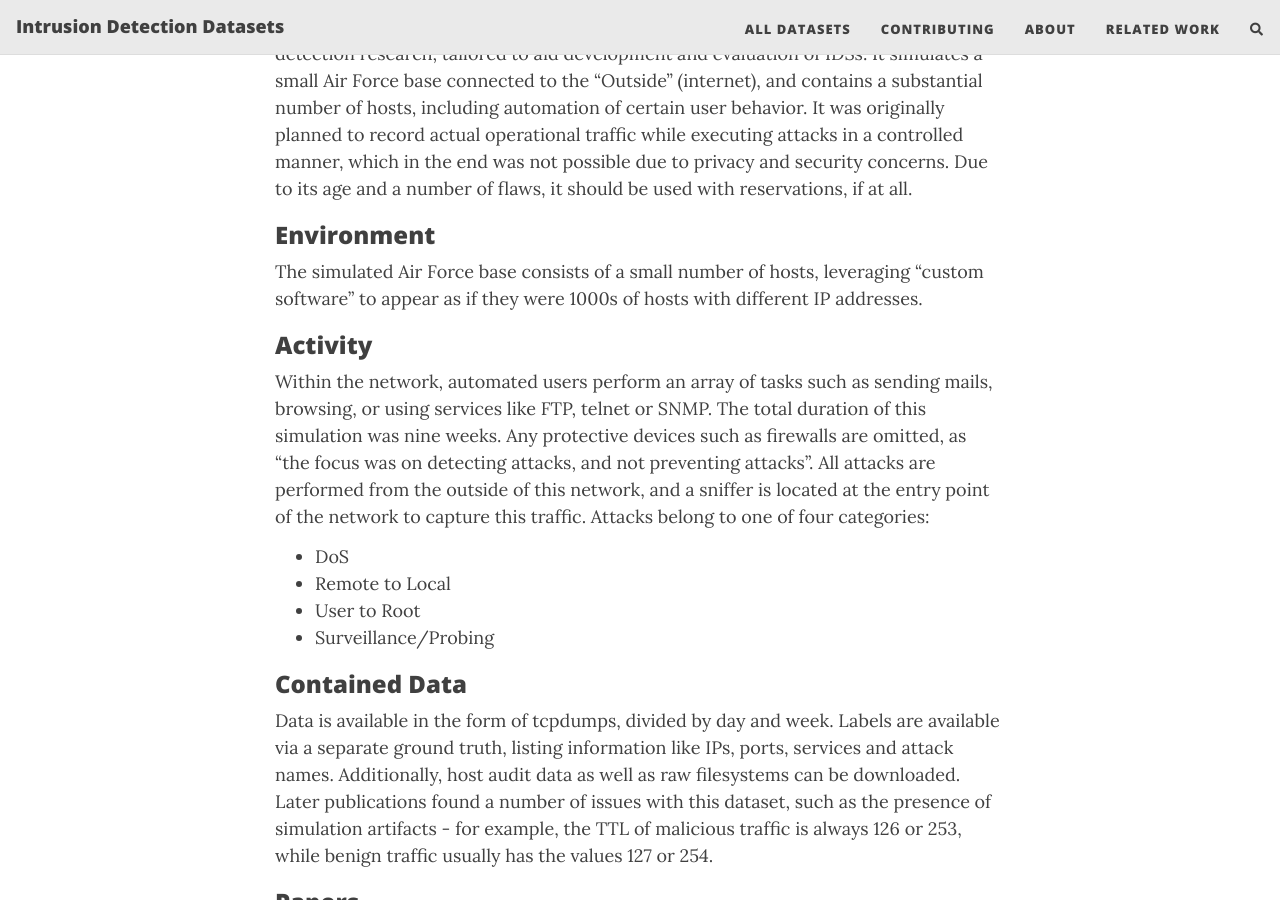
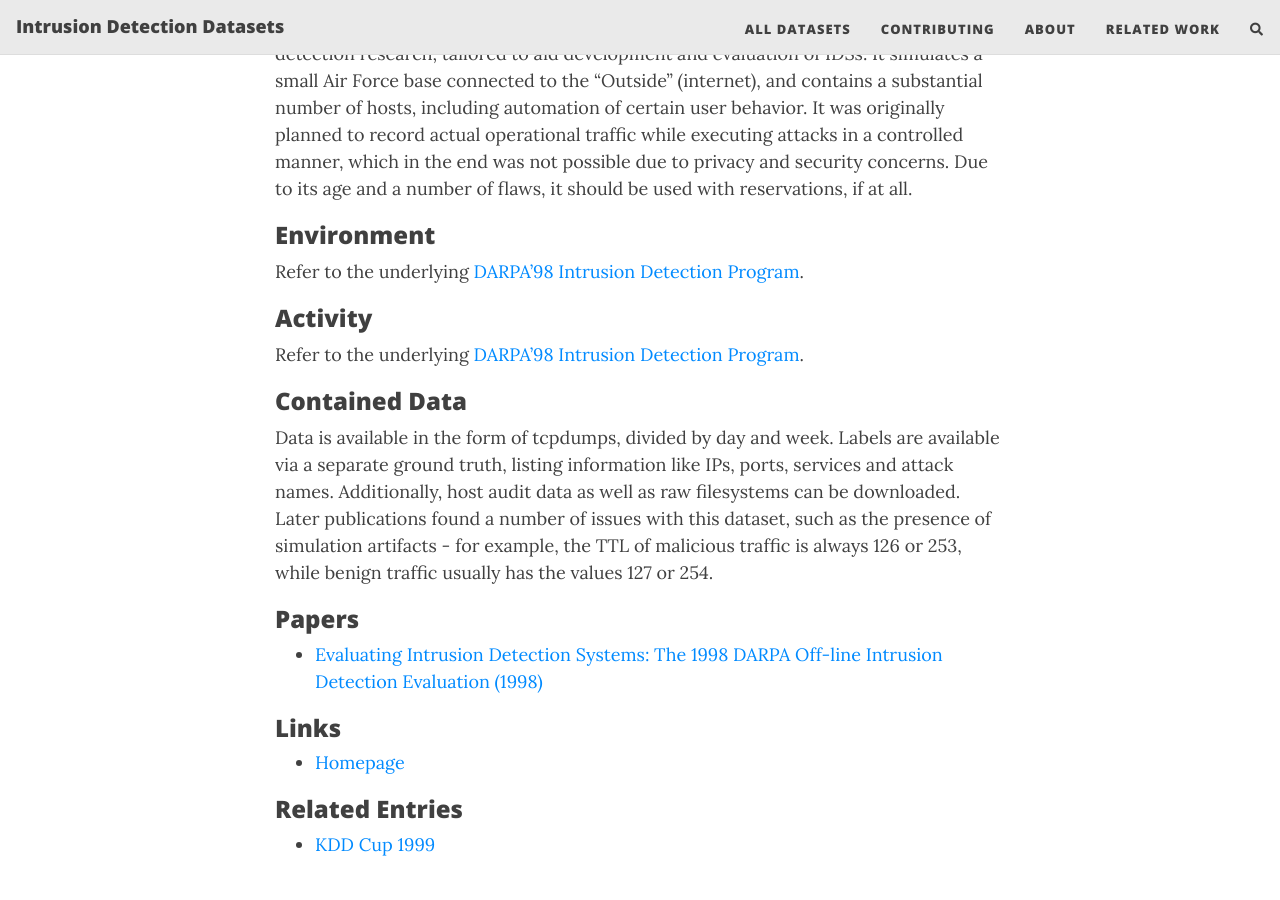
Before and after one commit to fkie-cad/COMIDDS, a Jekyll site: the page built from content/datasets/darpa98.md, in a window 1280 px wide and 900 px high, scrolled down 1697 px. Built offline with Jekyll 4.4.1, drawn with Linux system fonts in a browser that asks for light colours; nearby versions of some CDN libraries; comment, search, counter and statistics services are not loaded.

Commit message:
Refer to original dataset instead of repeating text

```diff
--- a/content/datasets/darpa98.md
+++ b/content/datasets/darpa98.md
@@ -43,24 +43,11 @@ Due to its age and a number of flaws, it should be used with reservations, if at
 
 ### Environment
 
-The simulated Air Force base consists of a small number of hosts, leveraging "custom software" to appear as if they were
-1000s of hosts with different IP addresses.
+Refer to the underlying [DARPA'98 Intrusion Detection Program](darpa98.md).
 
 ### Activity
 
-Within the network, automated users perform an array of tasks such as sending mails, browsing, or using services like
-FTP, telnet or SNMP.
-The total duration of this simulation was nine weeks.
-Any protective devices such as firewalls are omitted, as "the focus was on detecting attacks, and not preventing
-attacks".
-All attacks are performed from the outside of this network, and a sniffer is located at the entry point of the network
-to capture this traffic.
-Attacks belong to one of four categories:
-
-- DoS
-- Remote to Local
-- User to Root
-- Surveillance/Probing
+Refer to the underlying [DARPA'98 Intrusion Detection Program](darpa98.md).
 
 ### Contained Data
 
```
Also changed, not shown: content/datasets/gure_kddcup.md (+2 -15 lines).
